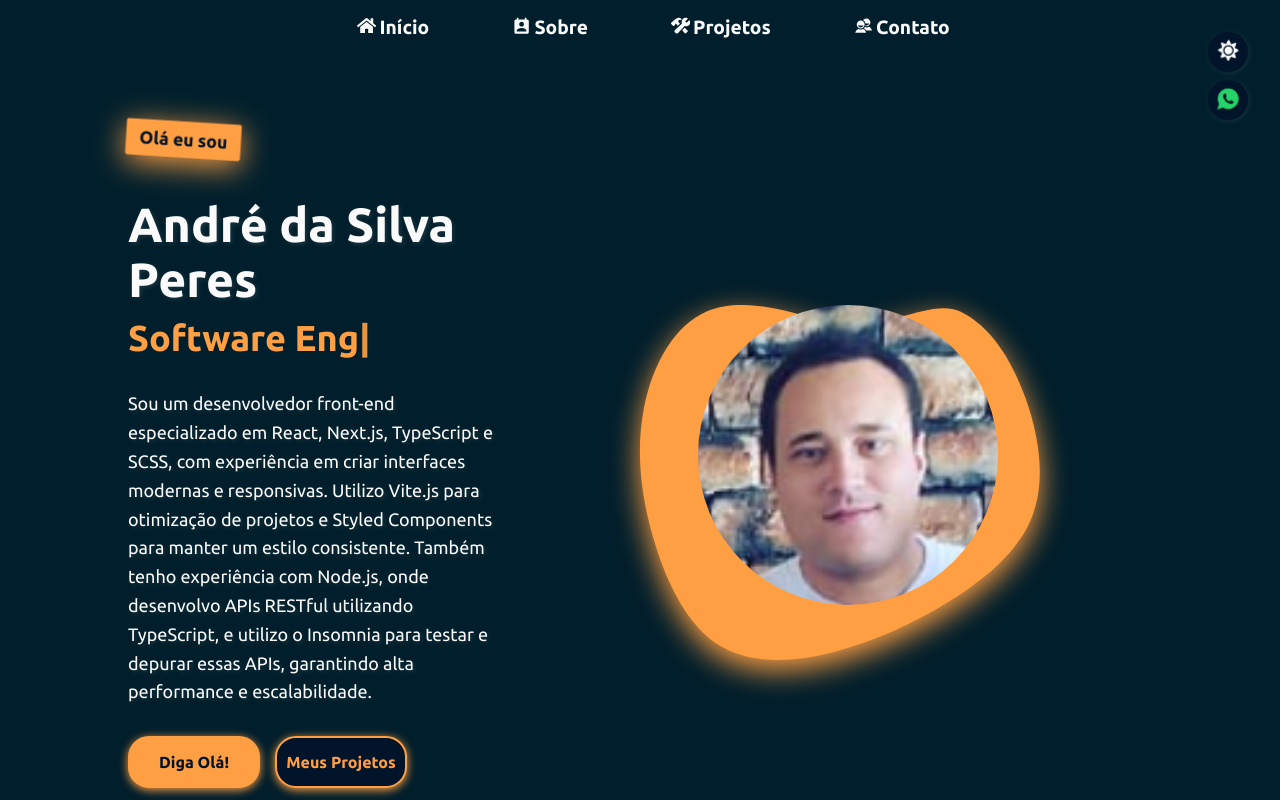
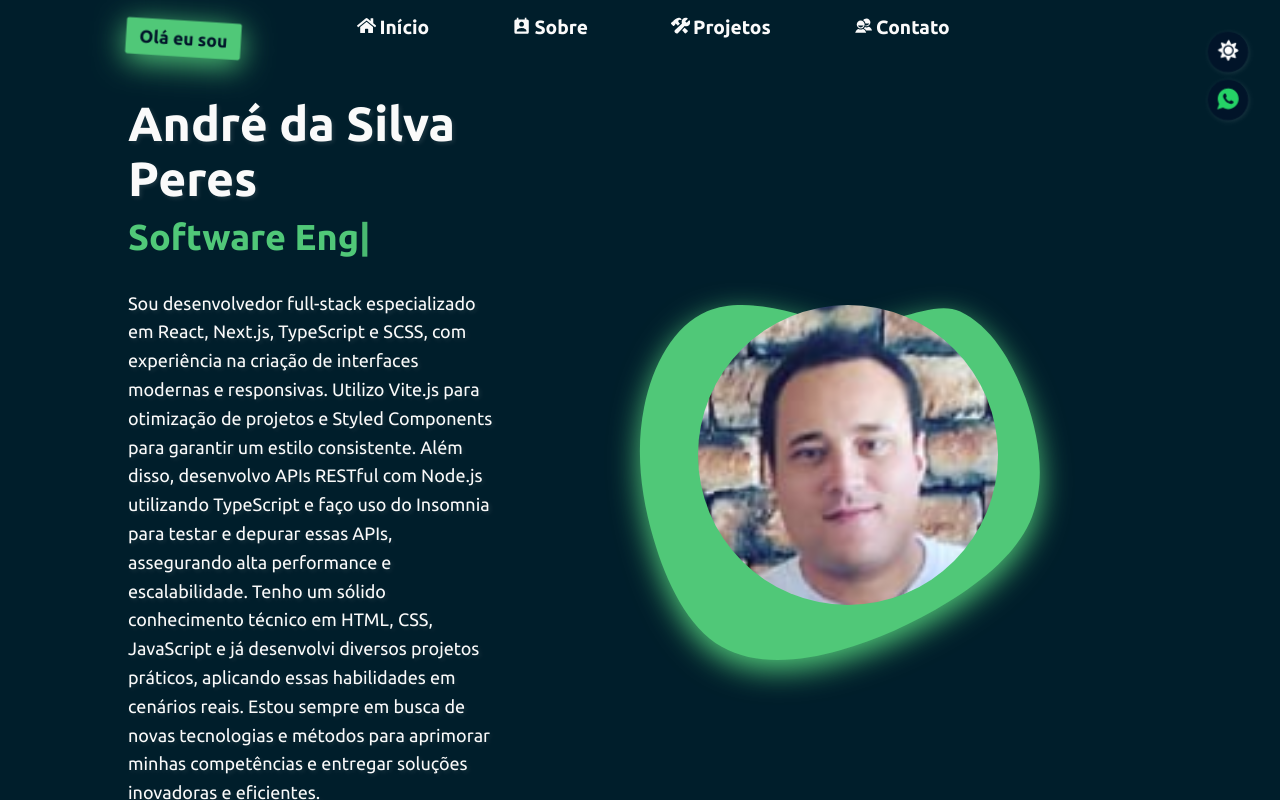
Before and after one commit to andresperes33/my-portfolio-main, a React (Vite) app: page / in a window 1280 px wide. Built offline with nearby package versions, Linux system fonts and the light colour scheme.

Commit message:
novas fotos

```diff
--- a/src/pages/About/About.tsx
+++ b/src/pages/About/About.tsx
@@ -43,14 +43,14 @@ const About: React.FC = () => {
           Me chamo André da Silva Peres <span>Desenvolvedor Web</span>
         </Name>
         <Description>
-					Atualmente estou em transição de carreira da área de logística e
-					varejo para a programação. Fascinado pela tecnologia e suas
-					transformações, decidi buscar novas oportunidades na área. Atualmente,
-					estou cursando Análise e Desenvolvimento de Sistemas e constantemente
-					estou explorando novas ferramentas e linguagens. Sou proativo,
-					adaptável e estou ansioso para enfrentar novos desafios e contribuir
-					para soluções inovadoras. Além dos estudos, tenho me dedicado a
-					projetos pessoais.
+          Sou fascinado pela tecnologia e suas transformações, o que me levou a
+          buscar novas oportunidades na área de programação. Atualmente, estou
+          cursando Análise e Desenvolvimento de Sistemas e estou sempre
+          explorando novas ferramentas e linguagens. Sou proativo, adaptável e
+          ansioso para enfrentar novos desafios, além de contribuir para
+          soluções inovadoras. Além dos estudos, tenho me dedicado a projetos
+          pessoais, aprimorando constantemente minhas habilidades e
+          conhecimentos.
         </Description>
         <ContactInfo>
           <ContactItem>Cidade : Paracatu</ContactItem>
--- a/src/pages/Home/Home.tsx
+++ b/src/pages/Home/Home.tsx
@@ -59,13 +59,17 @@ const Home: React.FC = () => {
         <Title>André da Silva Peres</Title>
         <SubTitle className="typing">{currentTitle}</SubTitle>
         <Description>
-					Sou um desenvolvedor front-end especializado em React, Next.js,
-					TypeScript e SCSS, com experiência em criar interfaces modernas e
+          Sou desenvolvedor full-stack especializado em React, Next.js,
+          TypeScript e SCSS, com experiência na criação de interfaces modernas e
           responsivas. Utilizo Vite.js para otimização de projetos e Styled
-					Components para manter um estilo consistente. Também tenho experiência
-					com Node.js, onde desenvolvo APIs RESTful utilizando TypeScript, e
-					utilizo o Insomnia para testar e depurar essas APIs, garantindo alta
-					performance e escalabilidade.
+          Components para garantir um estilo consistente. Além disso, desenvolvo
+          APIs RESTful com Node.js utilizando TypeScript e faço uso do Insomnia
+          para testar e depurar essas APIs, assegurando alta performance e
+          escalabilidade. Tenho um sólido conhecimento técnico em HTML, CSS,
+          JavaScript e já desenvolvi diversos projetos práticos, aplicando essas
+          habilidades em cenários reais. Estou sempre em busca de novas
+          tecnologias e métodos para aprimorar minhas competências e entregar
+          soluções inovadoras e eficientes.
         </Description>
         <ButtonContainer>
           <PrimaryButton to="/contact">Diga Olá!</PrimaryButton>
--- a/src/styles/theme.ts
+++ b/src/styles/theme.ts
@@ -3,18 +3,18 @@ import type { DefaultTheme } from "styled-components";
 export const lightTheme: DefaultTheme = {
 	bgColor: "#F1F1F1",
 	textColor: "#363537",
-	primaryColor: "#119331",
+	primaryColor: "#556B2F",
 	secondaryColor: "#fff",
 	clinColor: "#666",
-	bthov: "#00FF4D",
+	bthov: "#6E8B3D",
 	shadowColor: "rgba(0, 0, 0, 0.1)",
 };
 
 export const darkTheme: DefaultTheme = {
 	bgColor: "#001E2B",
 	textColor: "#FAFAFA",
-	primaryColor: "#ff9f43",
-	bthov: "#FF5E00",
+	primaryColor: "#50C878",
+	bthov: "#3A8B5D",
 	secondaryColor: "#011429",
 	clinColor: "#F1F1F1",
 	shadowColor: "rgba(255, 255, 255, 0.1)",
```
Lines whose indentation alone changed are shown as unchanged.
